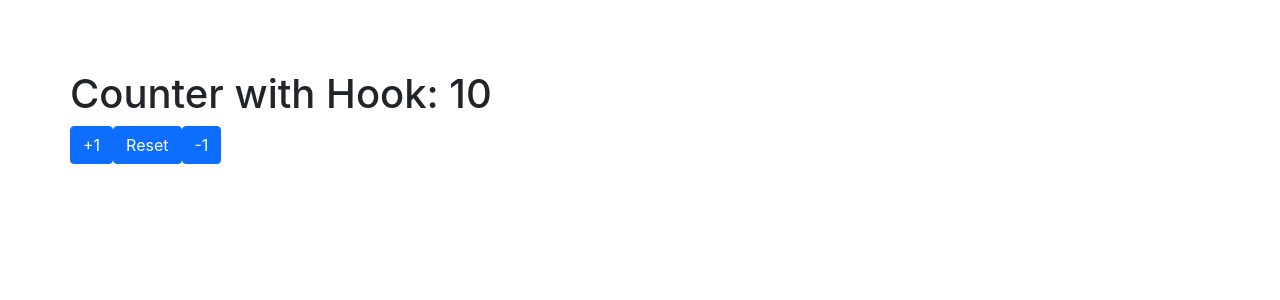
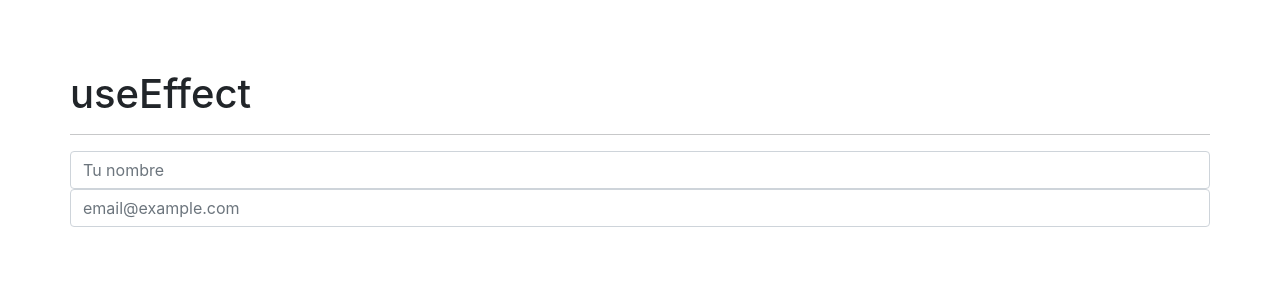
Before and after one commit to Kadievka/curso-react-cero-experto-proyecto-05, a React (Create React App) app: page / in a window 1280 px wide. Shown: the top 300 px of the page. Built offline with nearby package versions, Linux system fonts and the light colour scheme.

Commit message:
useEffect - SimpleForm

```diff
--- a/src/components/01-useState/CounterWithCustomHook.tsx
+++ b/src/components/01-useState/CounterWithCustomHook.tsx
@@ -12,7 +12,7 @@
 
       <button
         className='btn btn-primary'
-        onClick={()=>increment(2)}
+        onClick={()=>increment(1)}
       >
         +1
       </button>
--- /dev/null
+++ b/src/components/02-useEffect/SimpleForm.tsx
@@ -0,0 +1,73 @@
+import React, { useEffect, useState } from 'react';
+import "./effects.css";
+
+const SimpleForm = () => {
+
+  const [formState, setFormState] = useState({
+    name: '',
+    email: ''
+  });
+
+  const { name, email } = formState;
+
+  //Cada vez que algo cambie, se ejecuta
+  // useEffect(()=>{
+  //   console.log("hey!")
+  // });
+
+  //Al enviarle un array vacío de dependencia, sólo se ejecutará una sola vez
+  useEffect(()=>{
+    console.log("hey!")
+  }, []);
+
+  //Si quiero que algo esté escuchando un cambio, se recomienda pasar al array de dependencias ese estado
+  useEffect(()=>{
+    console.log("formState cambió")
+  }, [formState]);
+
+  useEffect(()=>{
+    console.log("email cambió")
+  }, [email]);
+
+  const handleInputChange = ({ target }: React.ChangeEvent<HTMLInputElement>) => {
+
+    setFormState(() => ({
+      ...formState,
+      [target.name]: target.value
+    }))
+  }
+
+  return (
+    <>
+      <h1>useEffect</h1>
+      <hr />
+
+      <div className="form-group">
+        <input
+          type="text"
+          name="name"
+          className="form-control"
+          placeholder='Tu nombre'
+          autoComplete='off'
+          value={name}
+          onChange={handleInputChange}
+        />
+      </div>
+
+      <div className="form-group">
+        <input
+          type="text"
+          name="email"
+          className="form-control"
+          placeholder='email@example.com'
+          autoComplete='off'
+          value={email}
+          onChange={handleInputChange}
+        />
+      </div>
+
+    </>
+  )
+}
+
+export default SimpleForm
--- /dev/null
+++ b/src/components/02-useEffect/effects.css
@@ -0,0 +1,3 @@
+body {
+  padding: 70px;
+}
```
Also changed, not shown: src/index.tsx (+5 -2 lines).
